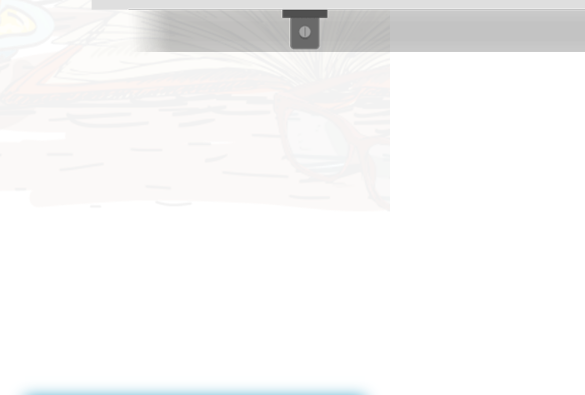
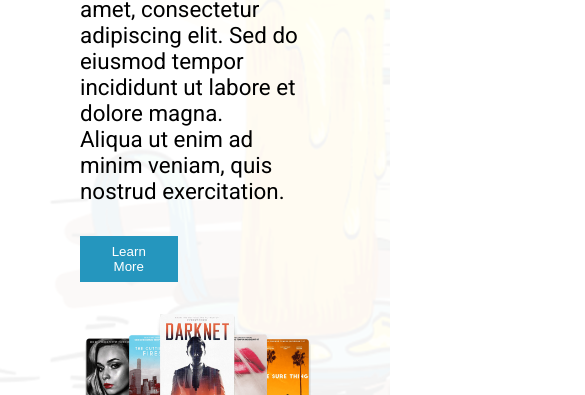
Before and after one commit to QutaibaAbualrob/Web_Project1_AAUP, a plain HTML site: page index.html in a window 390 px wide. Shown: the part 610-1005 px from the top of the page, 585 px wide, since content can reach past the window. Drawn offline with Linux system fonts and the light colour scheme; a web font is replaced by a local one.

Commit message:
Made hero section responsive

```diff
--- a/style.css
+++ b/style.css
@@ -831,6 +831,86 @@ body
 @media (max-width: 425px )
 {
 
+
+
+    /*Hero Resonsive*/
+
+    .hero
+    {
+        background: url(./SourceImages/bg.png);
+        background-size: cover;
+
+        background-position: -20rem 10rem ;
+        height: auto;
+
+        margin-bottom: 10rem;
+    }
+
+    .heroContainer
+    {
+        display: flex;
+        flex-direction: column; /*Break point*/
+        justify-content: center;
+
+        gap: 2rem;
+
+        padding-right: 5rem;
+    }
+
+
+
+    .heroContainerContent
+    {
+        display: flex;
+        flex-direction: column;
+        gap: 2rem;
+
+        margin-top: 5rem;
+
+    }
+
+    .heroContainerContentImg
+    {
+        padding: 0;
+        display: flex;
+        justify-content: center;
+    }
+    .heroContainerContentImg img
+    {
+        height: 15vh;
+    }
+
+    .heroContainerContent h1
+    {
+        font-size: 3rem;
+    }
+
+
+    .heroContainerContent p
+    {
+        font-size: 1.4rem;
+    }
+
+    .heroContainerContent button
+    {
+        width: 25vw;
+        color: white;
+        background-color: #2596be;
+
+        padding-top: 0.5rem;
+        padding-bottom: 0.5rem;
+        padding-left: 1rem;
+        padding-right: 1rem;
+
+        border: 0;
+    }
+
+
+
+
+
+
+
     /*About Resonsive*/
 
     .aboutContainer
@@ -843,8 +923,8 @@ body
 
     .aboutContainerImg img
     {
-        height: 35vh;
-        margin-right: 15rem;
+        height: 25vh;
+        padding-left: 4rem;
     }
 
 
```
